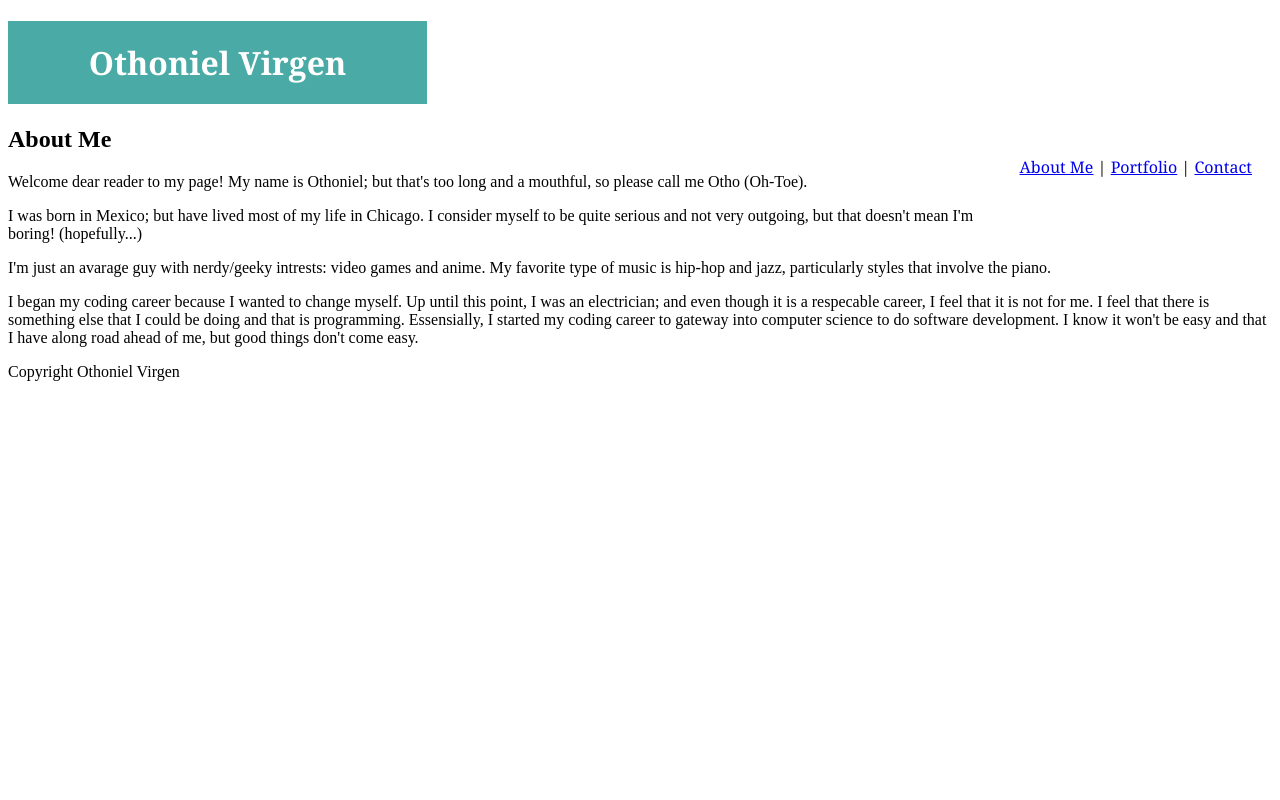
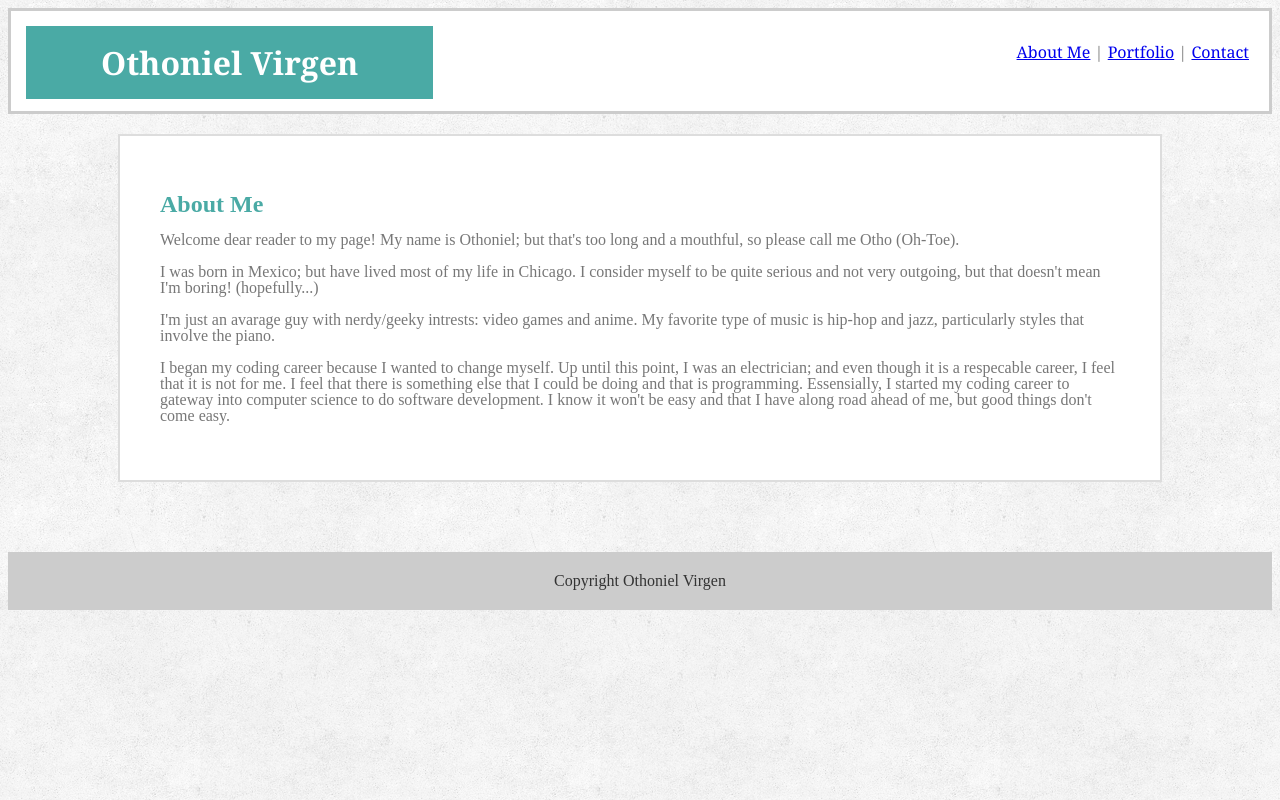
Before and after one commit to Exxodus-sama/Basic-Portfolio, a plain HTML site: page index.html in a window 1280 px wide. Drawn offline with Linux system fonts and the light colour scheme.

Commit message:
added new images and most of the webpage

```diff
--- a/css/style.css
+++ b/css/style.css
@@ -1,24 +1,26 @@
 
 body {
-    background-image: url();
+    background-image: url(https://exxodus-sama.github.io/Basic-Portfolio/images/subtle_grunge.png);
     background-repeat: repeat;
     background-attachment: scroll;
 }
 
 header {
     background:#ffffff;
-    border: #cccccc;
-    border-width: 2px;
+    border: #cccccc solid;
     font-family: Georgia, 'Times New Roman', Times, serif;
     max-width: 100%;
+    height: 100px;
     margin-bottom: 20px;
+
 }
 
 .myName {
     text-align: center;
     color: #ffffff;
     width: 30%;
-    padding: 20px;
+    padding: 15px;
+    margin: 15px;
     background: #4aaaa5;
 }
 
@@ -26,13 +28,39 @@ ul {
     float: right;
     padding: 20px;
     margin-top: 10px;
-    list-style-type: initial
+    list-style-type: initial;
 }
 
 li {
     display: inline;
+    color: grey;
+}
+
+h2 {
+    color: #4aaaa5;
+}
+
+aside {
+    float: left;
 }
 
 section {
+    background: #ffffff;
+    border: 2px solid #dddddd;
+    color: #777777;
+    font-family: 'Times New Roman', Times, serif;
+    line-height: 100%;
+    padding: 40px;
+    margin: auto;
+    overflow: auto;
+    max-width: 960px;
+    clear: both;
+}
 
-}
+footer {
+    padding: 20px;
+    margin-top: 70px;
+    color: #333;
+    background: #ccc;
+    text-align: center;
+  }
--- a/index.html
+++ b/index.html
@@ -11,12 +11,12 @@
 
 
 <header>
-    <h1 class="myName">Othoniel Virgen</h1>
-     <ul>
+    <ul>
           <li> <a href="#">About Me</a> | </li>
           <li> <a href="#">Portfolio</a> | </li>
           <li> <a href="#">Contact</a> </li>
     </ul>
+    <h1 class="myName">Othoniel Virgen</h1>
 </header>
 
 <section>
```
Also changed, not shown: images/smug headshot.jpg (added).
